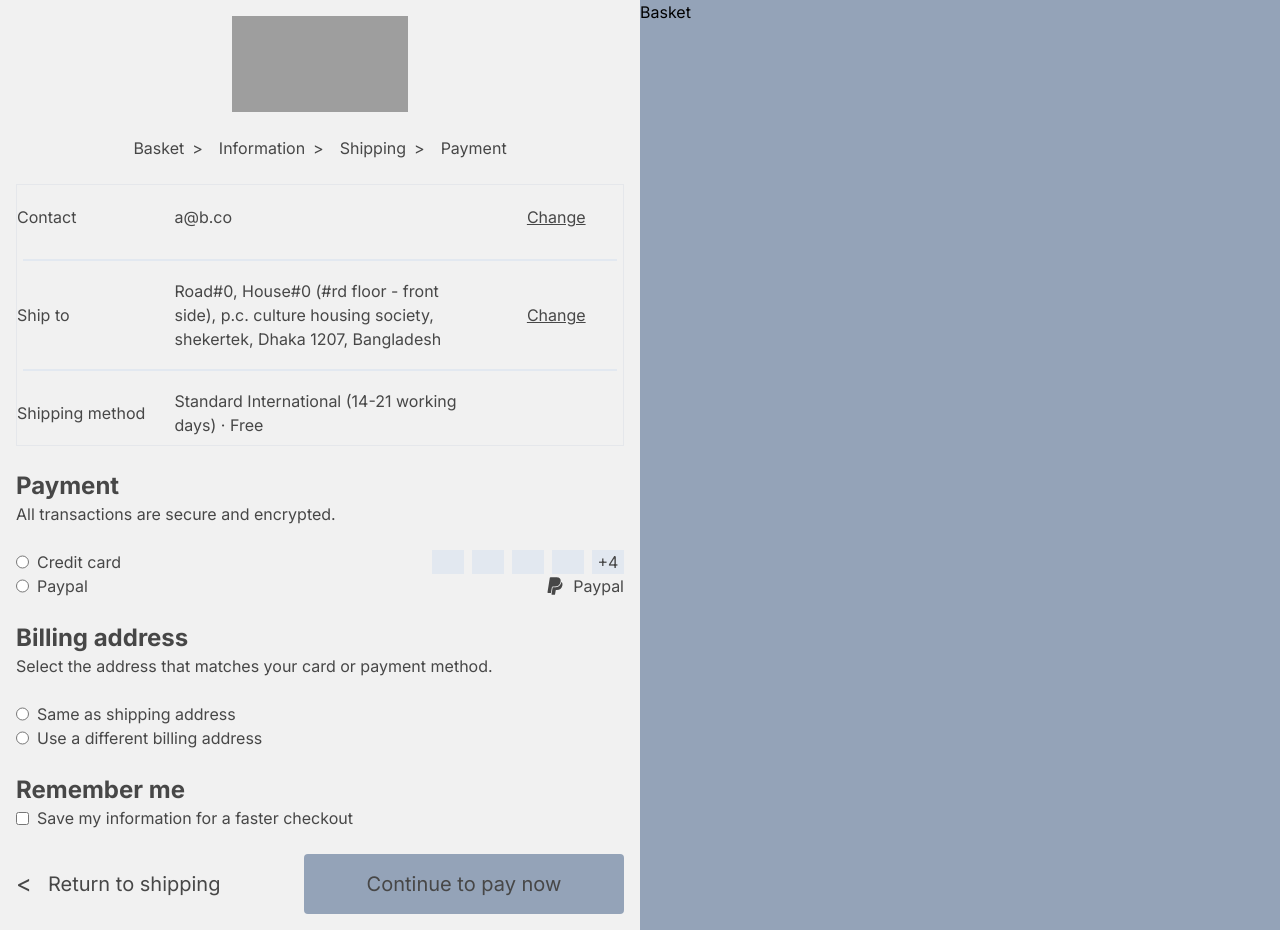
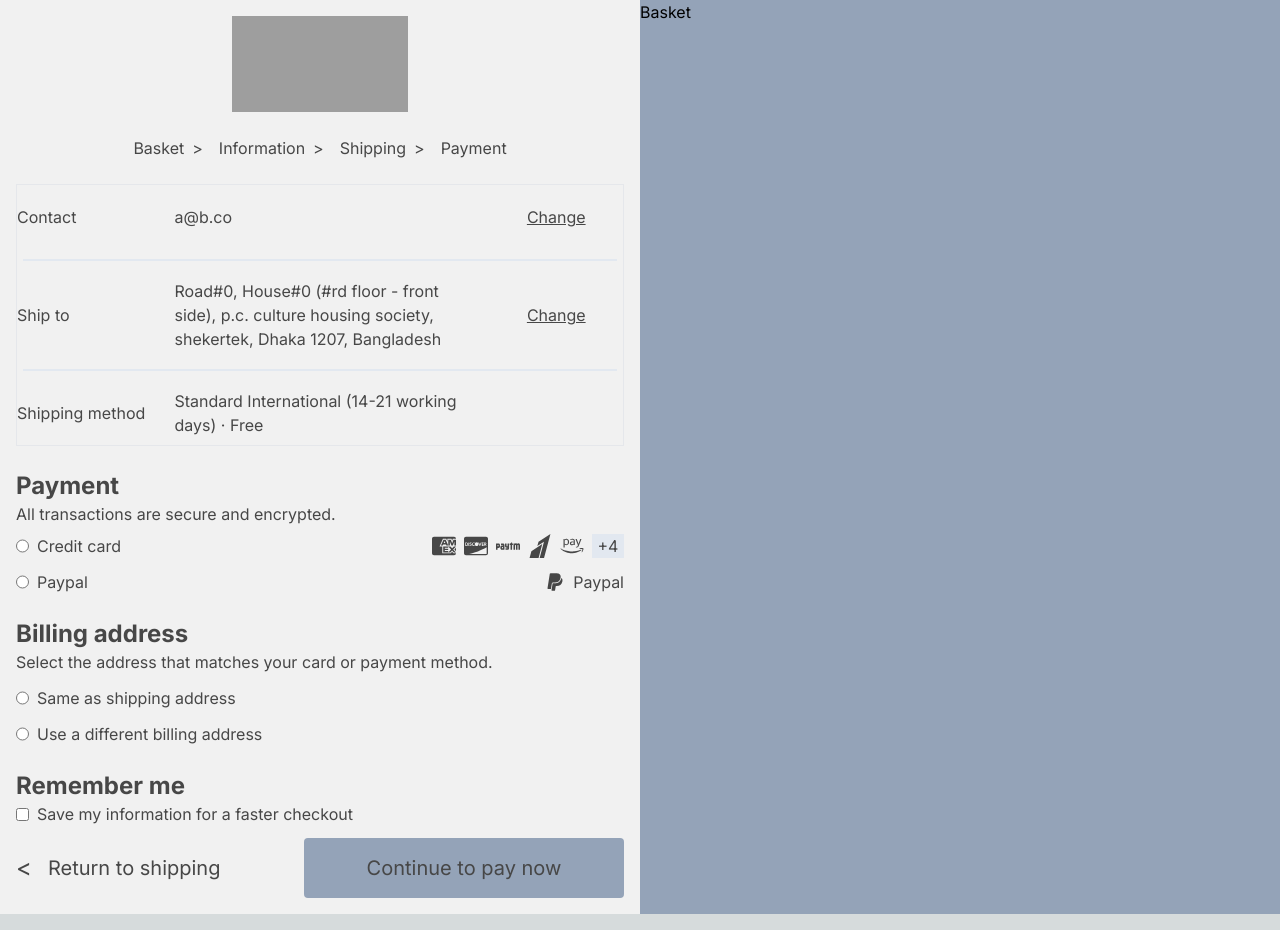
Before and after one commit to bappyasif/recreating-designs, a Next.js app: page /checkout in a window 1280 px wide. Built offline with nearby package versions, Linux system fonts and the light colour scheme; grey boxes are pictures that could not be loaded.

Commit message:
added and adjusted ui
* payment screen ui is adjusted
* added or adjusted codes to reflect those changes

```diff
--- a/app/(routes)/(billing)/checkout/_components/billing-address.tsx
+++ b/app/(routes)/(billing)/checkout/_components/billing-address.tsx
@@ -9,7 +9,7 @@ export const BillingAddress = () => {
     }
 
     return (
-        <section>
+        <section className='space-y-3'>
             <SameAddress updateSelected={updateSelected} />
             <DifferentAddress updateSelected={updateSelected} />
             {
@@ -23,9 +23,9 @@ export const BillingAddress = () => {
 
 const BillingAddInfo = () => {
     return (
-        <>
+        <div className='flex flex-col gap-y-4 pt-4'>
             <SelectCountry />
-            <div className='flex justify-between items-center w-full'>
+            <div className='flex justify-between items-center w-full gap-x-10'>
                 <ReusableInput name='First name' placeholder='First name' type='text' />
                 <ReusableInput name='Last name' placeholder='Last name' type='text' />
             </div>
@@ -34,15 +34,15 @@ const BillingAddInfo = () => {
 
             <ReusableTextarea2 name='Apartment, suite, etc. (optional)' />
 
-            <div className='flex justify-between items-center w-full'>
+            <div className='flex justify-between items-center w-full gap-x-10'>
                 <ReusableInput name='City' placeholder='City' type='text' />
                 <ReusableInput name='Postal code' placeholder='Postal code' type='text' />
             </div>
-            <div className='flex justify-between items-center w-full'>
+            <div className='flex justify-between items-center w-full gap-x-10'>
                 <ReusableInput name='Phone' placeholder='Phone number' type='telephone' />
-                <div>&#127463;🇩</div>
+                <div className='w-60 text-center border border-slate-600 py-5 rounded-md'>&#127463;🇩</div>
             </div>
-        </>
+        </div>
     )
 }
 
--- a/app/(routes)/(billing)/checkout/_components/payment-options.tsx
+++ b/app/(routes)/(billing)/checkout/_components/payment-options.tsx
@@ -1,10 +1,14 @@
 "use client"
 
 import React, { FormEvent, useState } from 'react'
-import { FaPaypal } from 'react-icons/fa6'
+import { FaAmazonPay, FaCcAmex, FaCcDiscover, FaPaypal } from 'react-icons/fa6'
 import { IoInformation } from 'react-icons/io5'
 import { ReusableActionButtons } from './reusables'
 import { BillingAddress } from './billing-address'
+import { TbCreditCard } from 'react-icons/tb'
+import { GiUnionJack } from 'react-icons/gi'
+import { SiPaytm, SiRazorpay } from 'react-icons/si'
+import { useForTruthToggle } from '@/hooks'
 
 export const PaymentOptions = ({ updateSelected, selected }: { updateSelected: (d: string) => void, selected: string }) => {
     const handleSubmit = (e: FormEvent<HTMLFormElement>) => {
@@ -26,6 +30,7 @@ export const PaymentOptions = ({ updateSelected, selected }: { updateSelected: (
             <PaymentHeading />
             <form action="" onSubmit={handleSubmit}
             // onChange={handleChange}
+            className='space-y-3'
             >
                 {/* <PaymentHeading /> */}
 
@@ -35,11 +40,13 @@ export const PaymentOptions = ({ updateSelected, selected }: { updateSelected: (
                 {
                     selected !== "paypal"
                         ? (
-                            <>
+                            <div className='space-y-6'>
+                                <div className='space-y-3'>
                                 <BillingHeading />
                                 <BillingAddress />
+                                </div>
                                 <RememberMe />
-                            </>
+                            </div>
                         ) : null
                 }
 
@@ -51,7 +58,7 @@ export const PaymentOptions = ({ updateSelected, selected }: { updateSelected: (
 
 const PaymentHeading = () => {
     return (
-        <div className='my-6'>
+        <div className='my-2 mt-6'>
             <p className='text-2xl font-bold'>Payment</p>
             <p>All transactions are secure and encrypted.</p>
         </div>
@@ -60,7 +67,7 @@ const PaymentHeading = () => {
 
 const BillingHeading = () => {
     return (
-        <div className='my-6'>
+        <div className='my-2 mt-6'>
             <p className='text-2xl font-bold'>Billing address</p>
             <p>Select the address that matches your card or payment method.</p>
         </div>
@@ -69,7 +76,7 @@ const BillingHeading = () => {
 
 const RememberMe = () => {
     return (
-        <section className='my-6'>
+        <section className='my-2'>
             <div className='text-2xl font-bold'>Remember me</div>
             <label htmlFor="remember-me" className='flex items-center gap-x-2'>
                 <input type="checkbox" />
@@ -92,6 +99,8 @@ const CreditCard = ({ updateSelected, selected }: { updateSelected: (d: string)
     //     console.log("changed selected!!", e.currentTarget.textContent)
     // }
 
+    const { handleFalsy, handleTruthy, isTrue } = useForTruthToggle()
+
     return (
         <section>
             <div className='flex justify-between'>
@@ -106,12 +115,32 @@ const CreditCard = ({ updateSelected, selected }: { updateSelected: (d: string)
                     Credit card
                 </label>
 
-                <div className='flex gap-x-2'>
+                <div className='flex gap-x-2 relative'>
+                    {/* <TbCreditCard size={31} /> */}
+                    {/* <div className='w-8 h-6 bg-slate-200'><FaCcAmex size={31} /></div> */}
+                    <FaCcAmex size={24} />
+                    <FaCcDiscover size={24} />
+                    {/* <GiUnionJack size={24} /> */}
+                    <SiPaytm size={24} />
+                    <SiRazorpay size={24} />
+                    <FaAmazonPay size={24} />
+                    {/* <div className='w-8 h-6 bg-slate-200'></div>
                     <div className='w-8 h-6 bg-slate-200'></div>
                     <div className='w-8 h-6 bg-slate-200'></div>
-                    <div className='w-8 h-6 bg-slate-200'></div>
-                    <div className='w-8 h-6 bg-slate-200'></div>
-                    <div className='w-8 h-6 bg-slate-200 text-center'>+4</div>
+                    <div className='w-8 h-6 bg-slate-200'></div> */}
+                    <div className='w-8 h-6 bg-slate-200 text-center' onMouseEnter={handleTruthy} onMouseLeave={handleFalsy}>+4</div>
+
+                    {
+                        isTrue
+                        ? (
+                            <div className='absolute bottom-10 right-0 bg-slate-200 flex gap-x-4 w-28 justify-center flex-wrap rounded-md'>
+                                <TbCreditCard size={31} />
+                                <TbCreditCard size={31} />
+                                <TbCreditCard size={31} />
+                                <TbCreditCard size={31} />
+                            </div>
+                        ): null
+                    }
                 </div>
             </div>
 
--- a/app/(routes)/(billing)/checkout/_components/reusables.tsx
+++ b/app/(routes)/(billing)/checkout/_components/reusables.tsx
@@ -1,29 +1,35 @@
 import Link from 'next/link'
-import React from 'react'
+import React, { useRef } from 'react'
 
 export const ReusableInput = ({ name, placeholder, type }: { name: string, placeholder: string, type: string }) => {
   return (
-    <section className='text-[#474747]'>
-      <p>{name}</p>
-      <input type={type} placeholder={placeholder} className='text-2xl px-0.5 bg-transparent placeholder:text-slate-950 outline-none w-[20rem]' required />
+    <section className='text-[#474747] flex flex-col gap-y-0.5 border border-slate-800 rounded-md p-1.5 w-full'>
+      <label className='text-sm text-slate-400' htmlFor={name}>{name}</label>
+      <input type={type} id={name} placeholder={placeholder}
+      // className='text-lg px-0.5 bg-transparent placeholder:text-slate-400 placeholder:text-sm outline-none w-[20rem]'
+      className={`text-lg bg-transparent outline-none ${name === "Phone" ? "w-full" :"w-[20rem]"}`}
+      required />
     </section>
   )
 }
 
 export const ReusableTextarea = ({ name }: { name: string }) => {
   return (
-    <section className='text-[#474747] w-full'>
-      <p>{name}</p>
-      <textarea name="address" id="address" autoComplete='address' maxLength={299} required className='w-full bg-transparent border border-slate-800 rounded'></textarea>
+    <section className='text-[#474747] w-full flex flex-col gap-y-0.5 border border-slate-800 rounded-md p-1.5'>
+      <label className='text-sm text-slate-400' htmlFor={"address"}>{name}</label>
+      <textarea name="address" id="address" autoComplete='address' maxLength={299} required className='w-full bg-transparent rounded outline-none'></textarea>
     </section>
   )
 }
 
 export const ReusableTextarea2 = ({ name }: { name: string }) => {
   return (
-    <section className='text-[#474747] w-full'>
-      <p>{name}</p>
-      <textarea name="address2" id="address2" autoComplete='address-line2' maxLength={299} className='w-full bg-transparent border border-slate-800 rounded'></textarea>
+    <section className='text-[#474747] w-full flex flex-col gap-y-0.5 border border-slate-800 rounded-md p-1.5'>
+      <label className='text-sm text-slate-400' htmlFor={"address2"}>{name}</label>
+      <textarea name="address2" id="address2" autoComplete='address-line2' maxLength={299}
+      // className='w-full bg-transparent border border-slate-800 rounded'
+      className='w-full bg-transparent outline-none rounded'
+      ></textarea>
     </section>
   )
 }
@@ -70,10 +76,39 @@ export const SelectCountry = () => {
 
   const countries = () => options.map(v => <option key={v} value={v}>{v}</option>)
 
+  // const ref = useRef<HTMLSelectElement | null>(null)
+
+  // const handleClick = () => {
+  //   console.log(ref.current)
+  //   // ref.current?.focus()
+  //   ref.current?.click()
+  //   // ref.current?.blur()
+
+  // }
+
+  // return (
+  //   <section className='border border-slate-800 relative'>
+  //     <label className='text-sm text-slate-400 pl-1.5 w-full bg-red-400' htmlFor="country">Country/region</label>
+  //     <select
+  //       // ref={ref}
+  //       className='w-full pt-6 pb-1.5 outline-none' name="country" id="country" required>
+  //       <option value="-1">Choose country</option>
+  //       {countries()}
+  //     </select>
+  //     {/* <label className='absolute left-0 text-sm text-slate-400' htmlFor="country">Country/region</label> */}
+  //   </section>
+  // )
+
   return (
-      <select className='w-full py-4 border border-slate-800 rounded' name="country" id="country" required>
+    <section className='relative'>
+      <label className=' absolute text-sm text-slate-400 pl-1.5 w-full' htmlFor="country">
+        Country/region
+      </label>
+      <select
+          className='w-full pt-6 pb-1.5 outline-none bg-transparent/5 rounded-md' name="country" id="country" required>
           <option value="-1">Choose country</option>
           {countries()}
-      </select>
+        </select>
+    </section>
   )
 }
```
